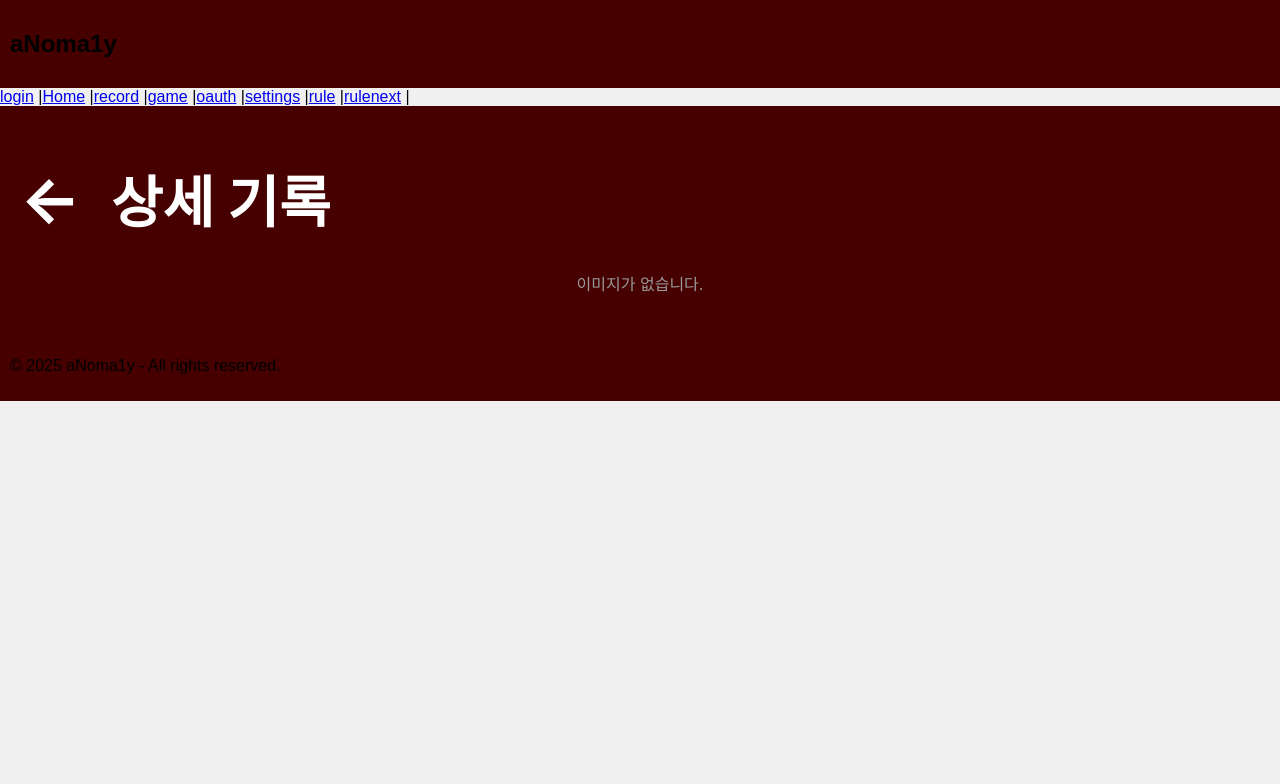
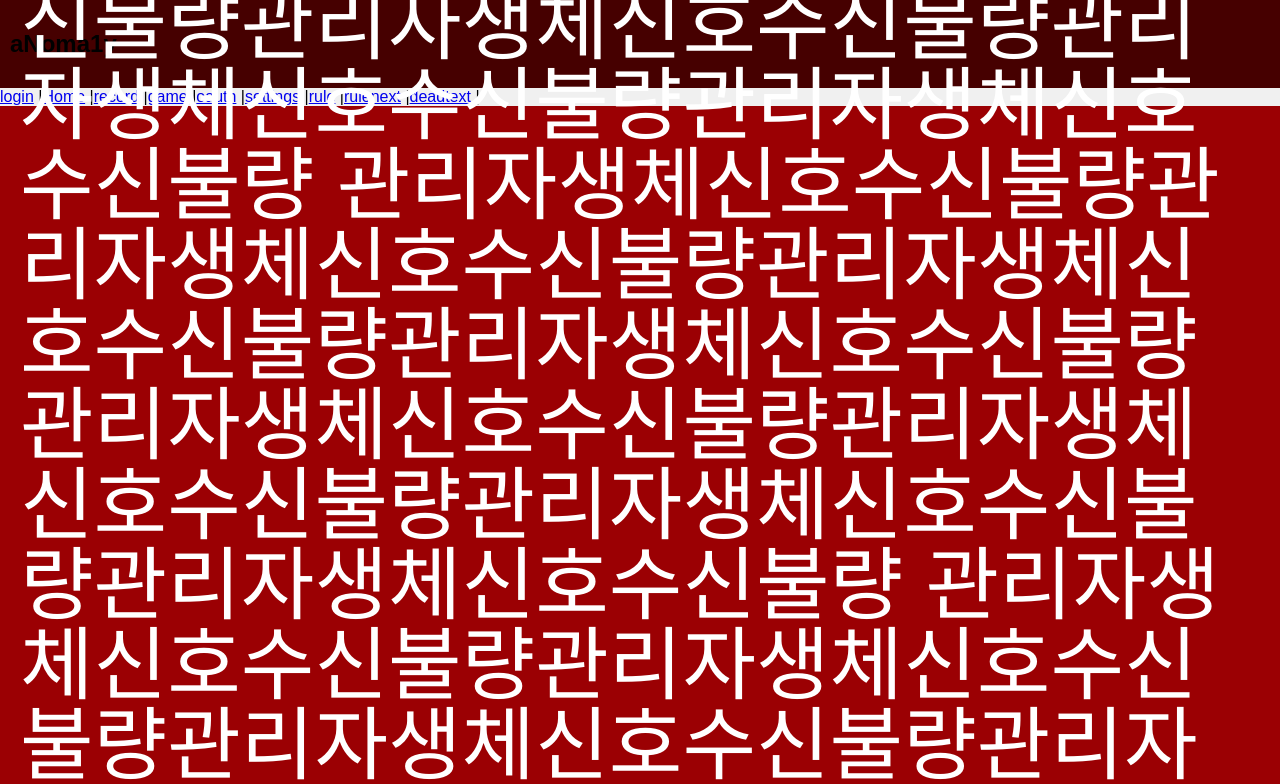
Before and after one commit to aNomar1y/aNoma1y_frontend, a React app: page /deadtext in a window 1280 px wide. Shown: the top 784 px of the page. Built offline with nearby package versions, Linux system fonts and the light colour scheme.

Commit message:
25.01.11.20.00

```diff
--- /dev/null
+++ b/src/pages/DeadTextPage.css
@@ -0,0 +1,18 @@
+.deadtext-container {
+    background-color: #9B0003; /* 붉은 배경 */
+    color: white; /* 텍스트 색상 */
+    height: 100vh; /* 화면 전체 높이 */
+    display: flex;
+    flex-direction: column; /* 위에서 아래로 배치 */
+    justify-content: center; /* 텍스트를 수직 중앙에 배치 */
+    align-items: center; /* 전체를 수평 중앙에 배치 */
+    padding: 20px;
+    box-sizing: border-box;
+  }
+
+  .deadtext-content {
+    max-width: 100%; /* 텍스트의 최대 너비 제한 */
+    text-align: left; /* 텍스트를 왼쪽 정렬 */
+    line-height: 1; /* 줄 간격 */
+    font-size: 5rem; /* 텍스트 크기 */
+  }
--- /dev/null
+++ b/src/pages/DeadTextPage.js
@@ -0,0 +1,29 @@
+import React from 'react';
+import TypingEffect from '../components/TypingEffect'; // TypingEffect 컴포넌트 가져오기
+import './DeadTextPage.css'; // DeadTextPage 전용 CSS 파일
+
+function DeadTextPage() {
+  return (
+    <div className="deadtext-container">
+      <div className="deadtext-content">
+        <TypingEffect
+          lines={[
+            '관리자생체신호수신불량관리자생체신호수신불량관리자생체신호수신불량관리자생체신호수신불량',
+            '관리자생체신호수신불량관리자생체신호수신불량관리자생체신호수신불량관리자생체신호수신불량',
+            '관리자생체신호수신불량관리자생체신호수신불량관리자생체신호수신불량관리자생체신호수신불량',
+            '관리자생체신호수신불량관리자생체신호수신불량관리자생체신호수신불량관리자생체신호수신불량',
+            '관리자생체신호수신불량관리자생체신호수신불량관리자생체신호수신불량관리자생체신호수신불량',
+            '관리자생체신호수신불량관리자생체신호수신불량관리자생체신호수신불량관리자생체신호수신불량',
+            '관리자생체신호수신불량관리자생체신호수신불량관리자생체신호수신불량관리자생체신호수신불량',
+            '관리자생체신호수신불량관리자생체신호수신불량관리자생체신호수신불량관리자생체신호수신불량',
+            '관리자생체신호수신불량관리자생체신호수신불량관리자생체신호수신불량관리자생체신호수신불량',
+          ]}
+          minDelay={5} // 최소 딜레이 (ms)
+          maxDelay={5} // 최대 딜레이 (ms)
+        />
+      </div>
+    </div>
+  );
+}
+
+export default DeadTextPage;
--- a/src/pages/RulePage.css
+++ b/src/pages/RulePage.css
@@ -14,7 +14,7 @@
 .rule-content {
   max-width: 70%; /* 텍스트의 최대 너비 제한 */
   text-align: left; /* 텍스트 자체는 왼쪽 정렬 */
-  line-height: 2; /* 줄 간격 */
+  line-height: 2.5; /* 줄 간격 */
   font-size: 2.3rem; /* 텍스트 크기 */
   white-space: pre-wrap; /* 줄바꿈(\n)을 화면에 그대로 적용*/
 }
--- a/src/routes/index.js
+++ b/src/routes/index.js
@@ -10,10 +10,10 @@ import GameMainPage from "../pages/GameMainPage";
 import SettingsPage from "../pages/SettingsPage";
 import RulePage from "../pages/RulePage";
 import RuleNextPage from "../pages/RuleNextPage";
-import TypingEffectPage from "../components/TypingEffect";
 import MainPage from "../pages/MainPage";
 import RecordPage from "../pages/RecordPage";
 import RecordDetailPage from "../pages/RecordDetailPage";
+import DeadTextPage from "../pages/DeadTextPage";
 
 function RoutesIndex() {
   return (
@@ -28,6 +28,7 @@ function RoutesIndex() {
         <Link to="/settings">settings</Link> |
         <Link to="/rule">rule</Link> |
         <Link to="/rulenext">rulenext</Link> |
+        <Link to="/deadtext">deadtext</Link> |
       </nav>
       <Routes>
         <Route path="/" element={<LoginPage />} />
@@ -39,6 +40,7 @@ function RoutesIndex() {
         <Route path="/settings" element={<SettingsPage />} />
         <Route path="/rule" element={<RulePage />} />
         <Route path="/rulenext" element={<RuleNextPage />} />
+        <Route path="/deadtext" element={<DeadTextPage />} />
         {/* 필요한 라우트 추가 */}
       </Routes>
     </div>
```
